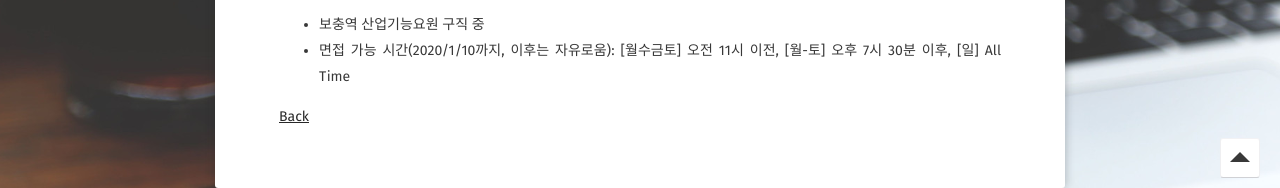
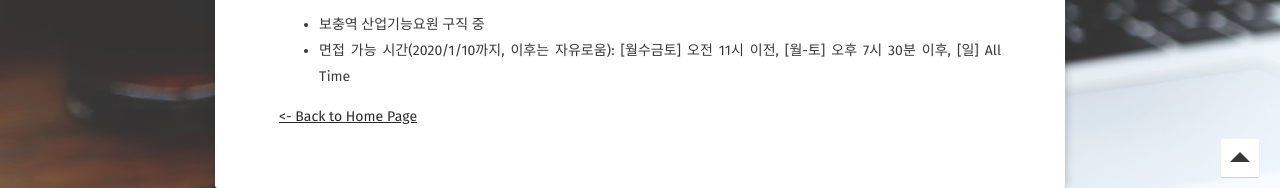
Before and after one commit to psj8252/psj8252.github.io, a Jekyll site: the page built from about/index.md, in a window 1280 px wide and 900 px high, scrolled down 2413 px. Shown: the part 712-900 px from the top of the window. Built offline with Jekyll 4.4.1, drawn with Linux system fonts in a browser that asks for light colours; some web fonts are replaced.

Commit message:
Update index.md

```diff
--- a/about/index.md
+++ b/about/index.md
@@ -112,4 +112,4 @@ __Desired task or fields__: NLP, AI, Deep Learning
 * 보충역 산업기능요원 구직 중
 * 면접 가능 시간(2020/1/10까지, 이후는 자유로움): [월수금토] 오전 11시 이전, [월-토] 오후 7시 30분 이후, [일] All Time
 
-[Back](http://psj8252.github.io)
+[<- Back to Home Page](http://psj8252.github.io)
```
